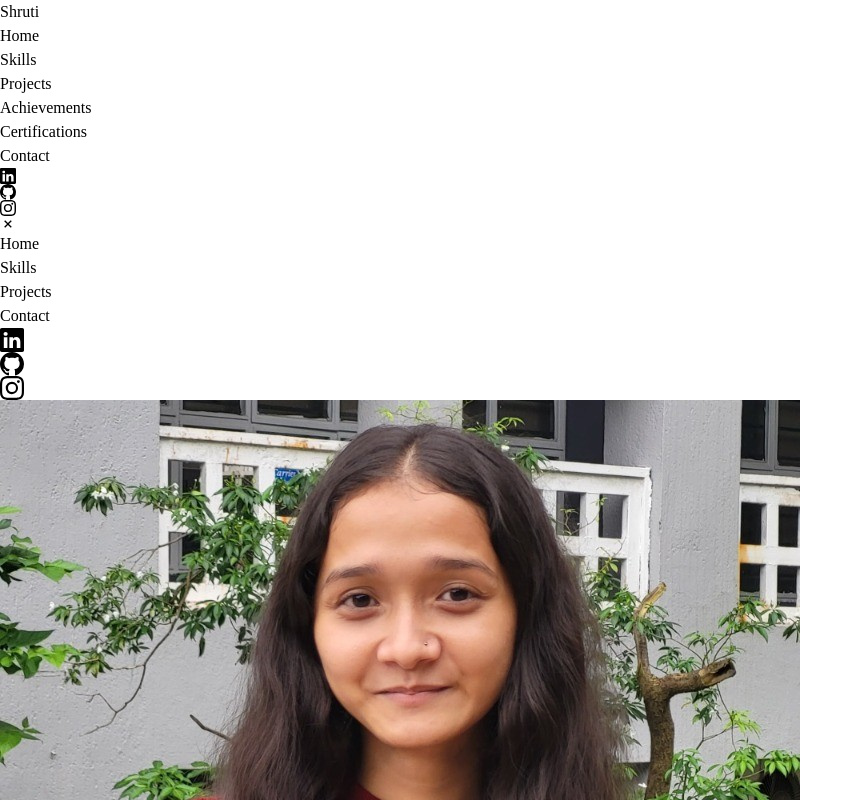
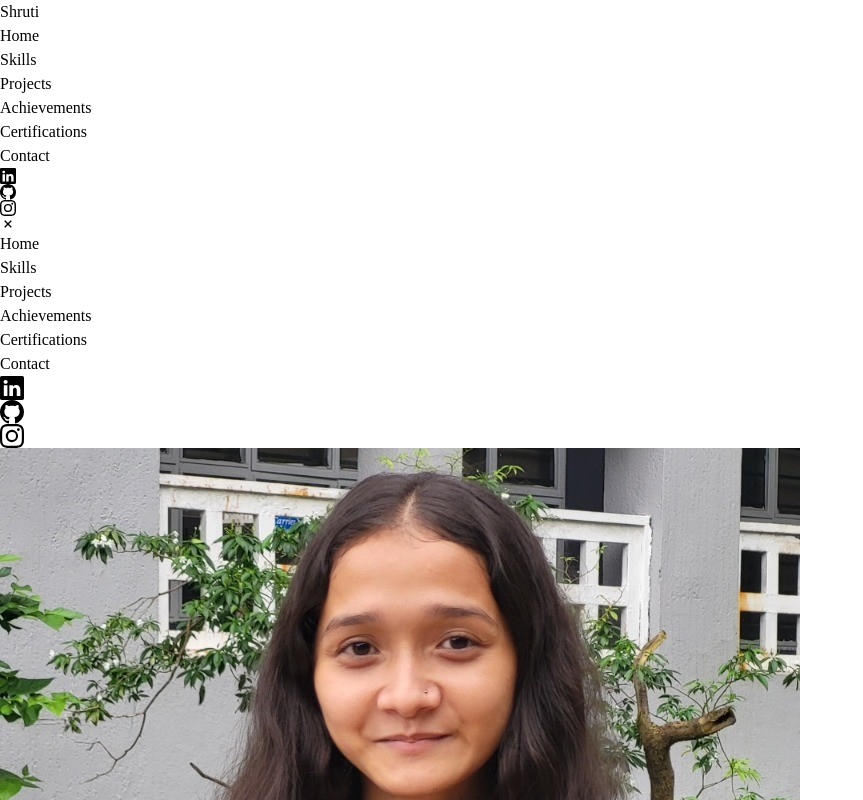
Before and after one commit to Shrutirawat27/Portfolio, a React (Vite) app: page / in a window 1280 px wide. Both pictures are taken after a click on the icon 8 px from the left and 224 px from the top of the page. Shown: the top 800 px of the page, without its empty margins (0-863 px from the left). Built offline with nearby package versions, Linux system fonts and the light colour scheme.

Commit message:
Updating

```diff
--- a/src/components/Achievements.jsx
+++ b/src/components/Achievements.jsx
@@ -121,13 +121,14 @@ const Achievements = () => {
               <p className="mt-1 text-sm text-gray-400">{item.subtitle}</p>
             </div>
           ))}
-
+          <div className="flex justify-center">
           <button
             onClick={toggleMobileView}
-            className="mt-4 rounded-lg bg-gradient-to-r from-blue-500 to-pink-500 px-3 py-2 text-white transition-all hover:scale-105"
+            className="rounded-md bg-gradient-to-r from-blue-500 to-pink-500 px-4 py-2 text-white font-medium hover:scale-105 transition"
           >
             {mobileCount >= achievementsData.length ? "Show Less" : "Load More"}
           </button>
+        </div>
         </div>
       ) : (
         <ScrollReveal>
--- a/src/components/Navbar.jsx
+++ b/src/components/Navbar.jsx
@@ -92,6 +92,12 @@ const Navbar = () => {
       <a href="#projects" onClick={() => setIsOpen(false)} className="cursor-pointer opacity-70 transition-all duration-300 hover:opacity-100">
         <li>Projects</li>
       </a>
+      <a href="#achievements" className="cursor-pointer opacity-70 transition-all duration-300 hover:opacity-100">
+        <li>Achievements</li>
+      </a>
+      <a href="#certifications" className="cursor-pointer opacity-70 transition-all duration-300 hover:opacity-100">
+        <li>Certifications</li>
+      </a>
       <a href="#contact" onClick={() => setIsOpen(false)} className="cursor-pointer opacity-70 transition-all duration-300 hover:opacity-100">
         <li>Contact</li>
       </a>
```
